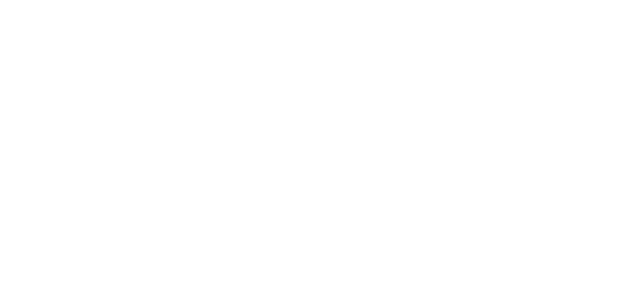
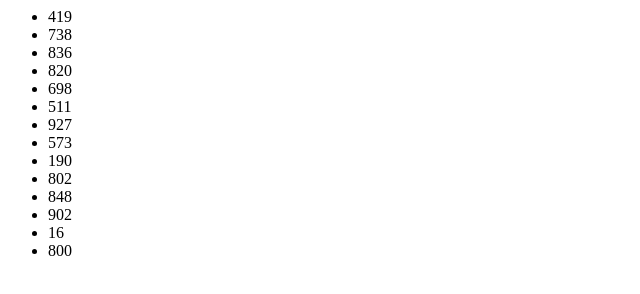
Before and after one commit to pensierinmusica/HR-pre-assessment, a plain HTML site: page jquery/index.html in a window 1280 px wide. Shown: the whole page, without its empty margins (0-640 px from the left). Drawn offline with Linux system fonts and the light colour scheme.

Commit message:
JQuery exercise

```diff
--- a/jquery/index.html
+++ b/jquery/index.html
@@ -9,11 +9,20 @@
     <script>
       setInterval(function() {
         $('body').trigger('randomNumberEvent', Math.floor( Math.random() * 1000 ));
-      }, 3500);
+      }, 350);
+
+
 
       /*
        * Please write your solution below.
        */
+       $('body').on('randomNumberEvent',function(event,num) {
+        $newLi = $('<li>'+num+'</li>');
+        $('.numberList').append($newLi);
+        $newLi.click(function(){
+          alert(num);
+        });
+       });
     </script>
   </body>
 </html>
```
